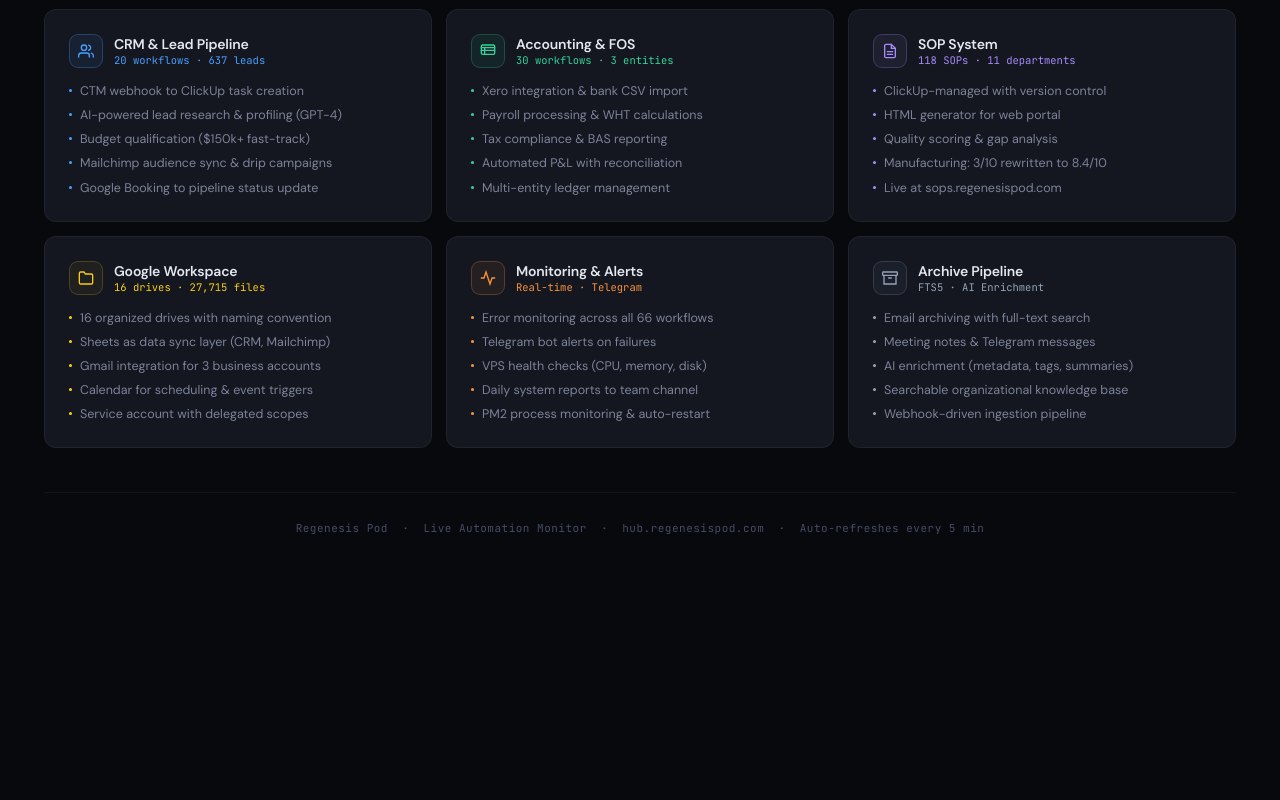
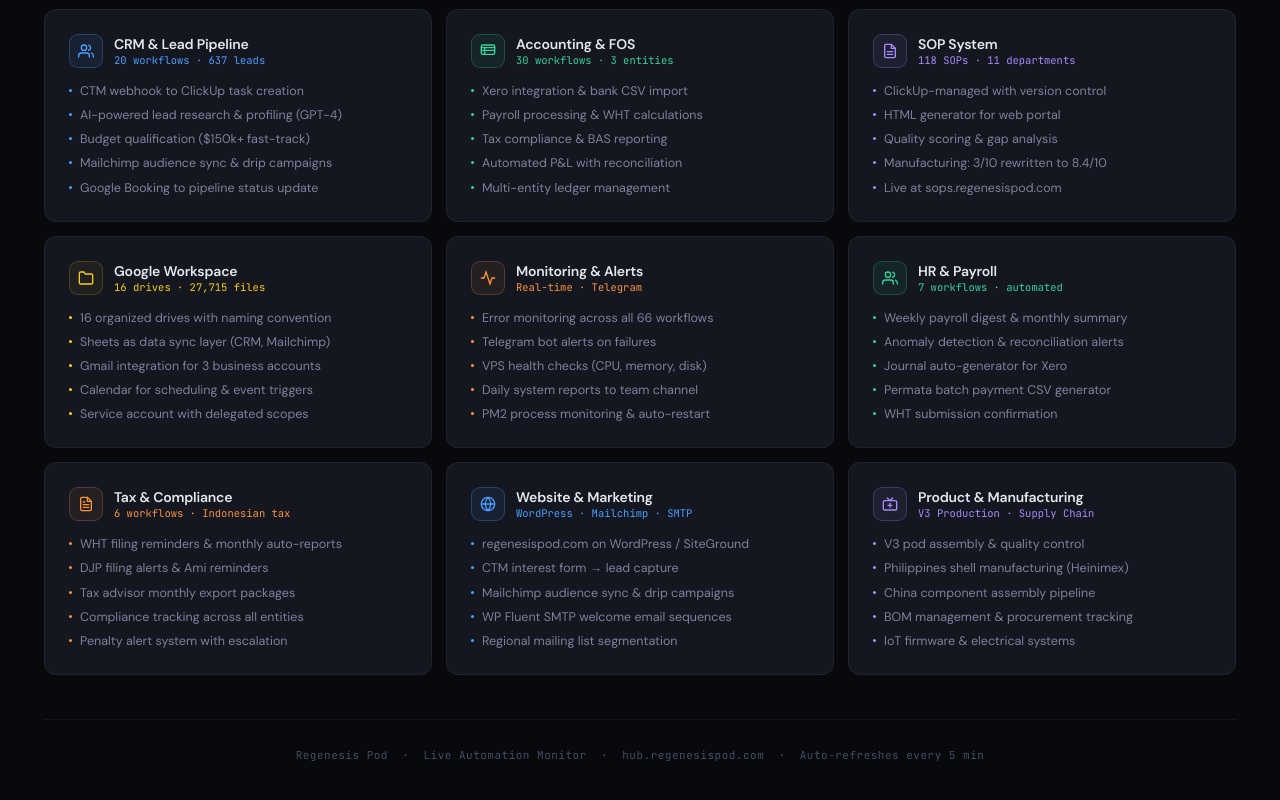
Before and after one commit to regenesis-systems/regenesis-hub, a plain HTML site: page index.html in a window 1280 px wide. Shown: the part 1156-1956 px from the top of the page. Before the commit the page ends 1747 px from the top, so only its background shows below. Drawn offline with Linux system fonts and the light colour scheme; no server answers.

Commit message:
feat: replace Archive with HR/Payroll, add Tax, Marketing, Manufacturing cards (9-card 3x3 grid)

```diff
--- a/index.html
+++ b/index.html
@@ -495,7 +495,7 @@
     <div class="leg-item"><div class="leg-dot" style="background:var(--sop)"></div>SOP System</div>
     <div class="leg-item"><div class="leg-dot" style="background:var(--gws)"></div>Google Workspace</div>
     <div class="leg-item"><div class="leg-dot" style="background:var(--mon)"></div>Monitoring</div>
-    <div class="leg-item"><div class="leg-dot" style="background:var(--arc)"></div>Archive</div>
+    <div class="leg-item"><div class="leg-dot" style="background:var(--arc)"></div>HR / Tax / Ops</div>
   </div>
 
   <!-- Pipeline Diagram -->
@@ -730,11 +730,11 @@
           <text x="759" y="340" text-anchor="middle" fill="rgba(167,139,250,.4)" font-family="JetBrains Mono" font-size="8.5">118 SOPs &middot; ClickUp &rarr; HTML</text>
         </g>
 
-        <!-- Archive Pipeline -->
-        <g class="nd" data-tip="Archive Pipeline|Email, meeting notes, Telegram messages archived with full-text search (FTS5). AI enrichment pipeline adds metadata, tags, summaries. Searchable organizational knowledge base.|FTS5 &bull; AI ENRICHMENT" data-c="arc">
-          <rect class="nr" x="890" y="302" width="178" height="50" rx="9" fill="var(--arc-dim)" stroke="var(--arc-border)" stroke-width="1"/>
-          <text class="nl" x="979" y="323" text-anchor="middle" fill="rgba(148,163,184,.8)" font-family="DM Sans" font-size="11.5" font-weight="600">Archive Pipeline</text>
-          <text x="979" y="340" text-anchor="middle" fill="rgba(148,163,184,.4)" font-family="JetBrains Mono" font-size="8.5">Email &middot; Meetings &middot; Chat</text>
+        <!-- HR & Payroll -->
+        <g class="nd" data-tip="HR &amp; Payroll|Automated payroll processing for all employees. Weekly digests, monthly summaries, anomaly detection, reconciliation alerts. Permata batch payment CSV generation. WHT submission tracking.|7 WORKFLOWS" data-c="acc">
+          <rect class="nr" x="890" y="302" width="178" height="50" rx="9" fill="var(--acc-dim)" stroke="var(--acc-border)" stroke-width="1"/>
+          <text class="nl" x="979" y="323" text-anchor="middle" fill="rgba(52,211,153,.8)" font-family="DM Sans" font-size="11.5" font-weight="600">HR &amp; Payroll</text>
+          <text x="979" y="340" text-anchor="middle" fill="rgba(52,211,153,.4)" font-family="JetBrains Mono" font-size="8.5">Payroll &middot; WHT &middot; Alerts</text>
         </g>
 
         <!-- INFRASTRUCTURE LAYER -->
@@ -914,22 +914,71 @@
       <div class="card-detail" id="detail-monitoring"></div>
     </div>
 
-    <div class="card t-arc clickable" data-category="archive">
+    <div class="card t-acc clickable" data-category="hr_payroll">
       <div class="card-h">
         <div class="card-ico">
-          <svg width="16" height="16" viewBox="0 0 24 24" fill="none" stroke="var(--arc)" stroke-width="2" stroke-linecap="round"><polyline points="21 8 21 21 3 21 3 8"/><rect x="1" y="3" width="22" height="5" rx="1"/><line x1="10" y1="12" x2="14" y2="12"/></svg>
+          <svg width="16" height="16" viewBox="0 0 24 24" fill="none" stroke="var(--acc)" stroke-width="2" stroke-linecap="round"><path d="M17 21v-2a4 4 0 00-4-4H5a4 4 0 00-4 4v2"/><circle cx="9" cy="7" r="4"/><path d="M23 21v-2a4 4 0 00-3-3.87"/><path d="M16 3.13a4 4 0 010 7.75"/></svg>
         </div>
-        <div><div class="card-t">Archive Pipeline</div><div class="card-sub">FTS5 &middot; AI Enrichment</div></div>
-        <div class="card-health" id="health-archive"></div>
+        <div><div class="card-t">HR &amp; Payroll</div><div class="card-sub">7 workflows &middot; automated</div></div>
+        <div class="card-health" id="health-hr_payroll"></div>
       </div>
       <ul class="card-list">
-        <li>Email archiving with full-text search</li>
-        <li>Meeting notes &amp; Telegram messages</li>
-        <li>AI enrichment (metadata, tags, summaries)</li>
-        <li>Searchable organizational knowledge base</li>
-        <li>Webhook-driven ingestion pipeline</li>
+        <li>Weekly payroll digest &amp; monthly summary</li>
+        <li>Anomaly detection &amp; reconciliation alerts</li>
+        <li>Journal auto-generator for Xero</li>
+        <li>Permata batch payment CSV generator</li>
+        <li>WHT submission confirmation</li>
       </ul>
-      <div class="card-detail" id="detail-archive"></div>
+      <div class="card-detail" id="detail-hr_payroll"></div>
+    </div>
+
+    <!-- Row 3: New cards -->
+    <div class="card t-mon">
+      <div class="card-h">
+        <div class="card-ico">
+          <svg width="16" height="16" viewBox="0 0 24 24" fill="none" stroke="var(--mon)" stroke-width="2" stroke-linecap="round"><path d="M14 2H6a2 2 0 00-2 2v16a2 2 0 002 2h12a2 2 0 002-2V8z"/><polyline points="14 2 14 8 20 8"/><line x1="16" y1="13" x2="8" y2="13"/><line x1="16" y1="17" x2="8" y2="17"/><polyline points="10 9 9 9 8 9"/></svg>
+        </div>
+        <div><div class="card-t">Tax &amp; Compliance</div><div class="card-sub">6 workflows &middot; Indonesian tax</div></div>
+      </div>
+      <ul class="card-list">
+        <li>WHT filing reminders &amp; monthly auto-reports</li>
+        <li>DJP filing alerts &amp; Ami reminders</li>
+        <li>Tax advisor monthly export packages</li>
+        <li>Compliance tracking across all entities</li>
+        <li>Penalty alert system with escalation</li>
+      </ul>
+    </div>
+
+    <div class="card t-crm">
+      <div class="card-h">
+        <div class="card-ico">
+          <svg width="16" height="16" viewBox="0 0 24 24" fill="none" stroke="var(--crm)" stroke-width="2" stroke-linecap="round"><circle cx="12" cy="12" r="10"/><line x1="2" y1="12" x2="22" y2="12"/><path d="M12 2a15.3 15.3 0 014 10 15.3 15.3 0 01-4 10 15.3 15.3 0 01-4-10 15.3 15.3 0 014-10z"/></svg>
+        </div>
+        <div><div class="card-t">Website &amp; Marketing</div><div class="card-sub">WordPress &middot; Mailchimp &middot; SMTP</div></div>
+      </div>
+      <ul class="card-list">
+        <li>regenesispod.com on WordPress / SiteGround</li>
+        <li>CTM interest form &rarr; lead capture</li>
+        <li>Mailchimp audience sync &amp; drip campaigns</li>
+        <li>WP Fluent SMTP welcome email sequences</li>
+        <li>Regional mailing list segmentation</li>
+      </ul>
+    </div>
+
+    <div class="card t-sop">
+      <div class="card-h">
+        <div class="card-ico">
+          <svg width="16" height="16" viewBox="0 0 24 24" fill="none" stroke="var(--sop)" stroke-width="2" stroke-linecap="round"><rect x="2" y="7" width="20" height="14" rx="2" ry="2"/><polyline points="16 3 12 7 8 3"/><line x1="12" y1="11" x2="12" y2="17"/><line x1="9" y1="14" x2="15" y2="14"/></svg>
+        </div>
+        <div><div class="card-t">Product &amp; Manufacturing</div><div class="card-sub">V3 Production &middot; Supply Chain</div></div>
+      </div>
+      <ul class="card-list">
+        <li>V3 pod assembly &amp; quality control</li>
+        <li>Philippines shell manufacturing (Heinimex)</li>
+        <li>China component assembly pipeline</li>
+        <li>BOM management &amp; procurement tracking</li>
+        <li>IoT firmware &amp; electrical systems</li>
+      </ul>
     </div>
 
   </div>
```
